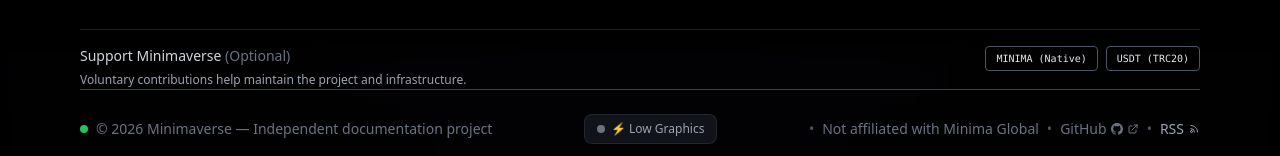
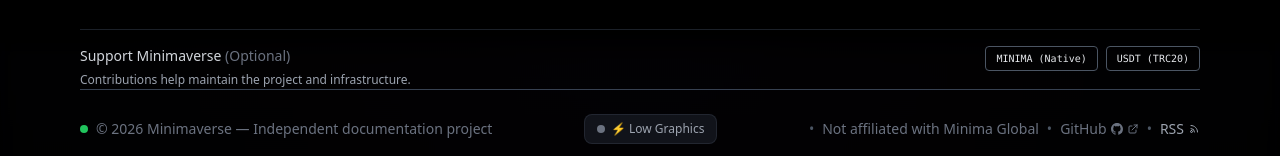
Before and after one commit to KuA1bo/minimaverse-site, a Next.js app: page / in a window 1280 px wide. Shown: the part 2357-2513 px from the top of the page. Built offline with nearby package versions, Linux system fonts and the light colour scheme.

Commit message:
chore: improve support block copy

```diff
--- a/src/components/SupportBlock.tsx
+++ b/src/components/SupportBlock.tsx
@@ -37,7 +37,7 @@ export default function SupportBlock() {
             Support Minimaverse <span className="text-gray-500">(Optional)</span>
           </h4>
           <p className="text-xs text-gray-400 mt-1 leading-relaxed">
-            Voluntary contributions help maintain the project and infrastructure.
+            Contributions help maintain the project and infrastructure.
           </p>
         </div>
 
```
